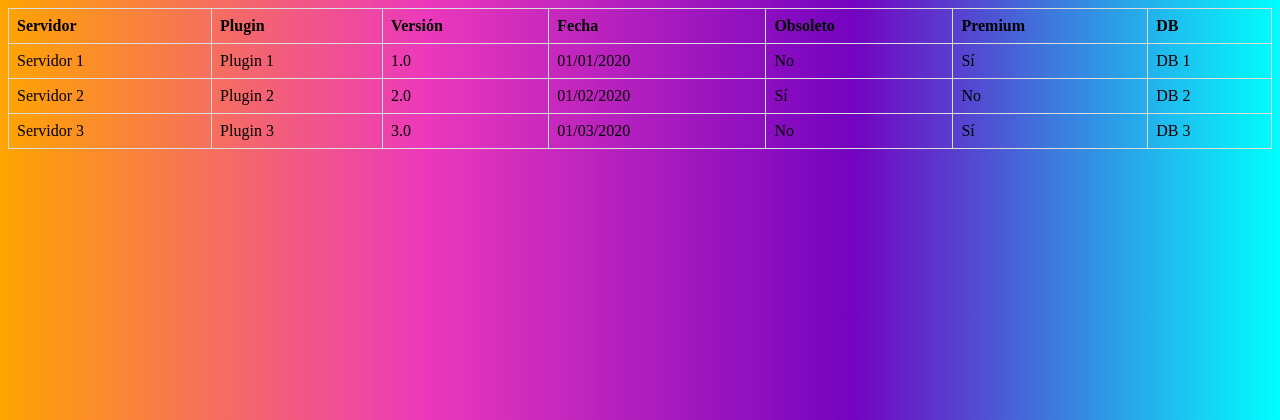
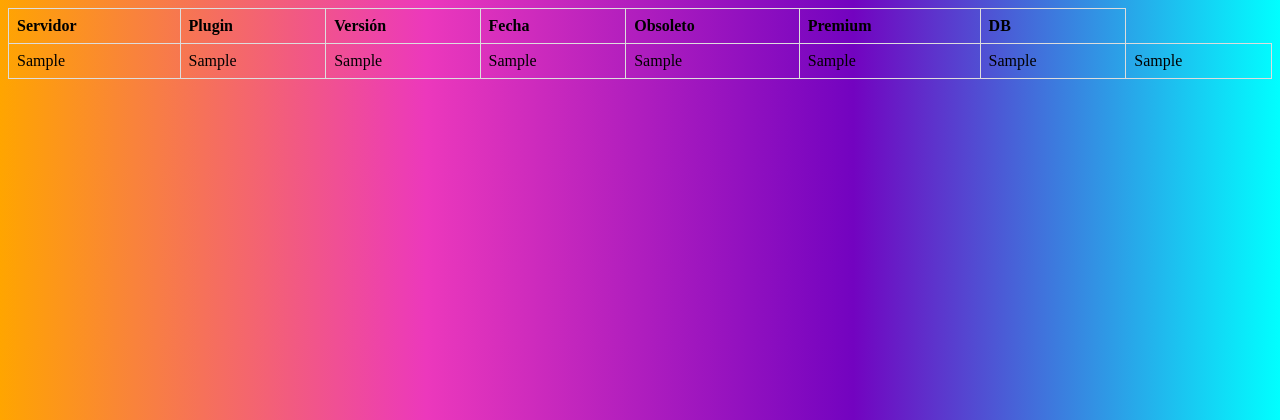
Before and after one commit to Felg-Ts/taskuplog, a Flask app: template templates/query.html in a window 1280 px wide. Shown: the top 420 px of the page. Run offline with Flask 2, Linux system fonts and the light colour scheme; the template is opened without the code that fills it: most values are stand-ins (such as "Sample title", 1, 10 or a date in 2020).

Commit message:
for en tabla

```diff
--- a/templates/query.html
+++ b/templates/query.html
@@ -12,32 +12,17 @@
     <th>Premium</th>
     <th>DB</th>
   </tr>
-  <tr>
-    <td>Servidor 1</td>
-    <td>Plugin 1</td>
-    <td>1.0</td>
-    <td>01/01/2020</td>
-    <td>No</td>
-    <td>Sí</td>
-    <td>DB 1</td>
-  </tr>
-  <tr>
-    <td>Servidor 2</td>
-    <td>Plugin 2</td>
-    <td>2.0</td>
-    <td>01/02/2020</td>
-    <td>Sí</td>
-    <td>No</td>
-    <td>DB 2</td>
-  </tr>
-  <tr>
-    <td>Servidor 3</td>
-    <td>Plugin 3</td>
-    <td>3.0</td>
-    <td>01/03/2020</td>
-    <td>No</td>
-    <td>Sí</td>
-    <td>DB 3</td>
-  </tr>
+  {% for column in datos %}
+    <tr>
+      <td>{{ a[0] }}</td>
+      <td>{{ a[1] }}</td>
+      <td>{{ a[2] }}</td>
+      <td>{{ a[3] }}</td>
+      <td>{{ a[4] }}</td>
+      <td>{{ a[5] }}</td>
+      <td>{{ a[6] }}</td>
+      <td>{{ a[7] }}</td>
+    </tr>
+  {% endfor %}
 </table>
 {% endblock %}
```
